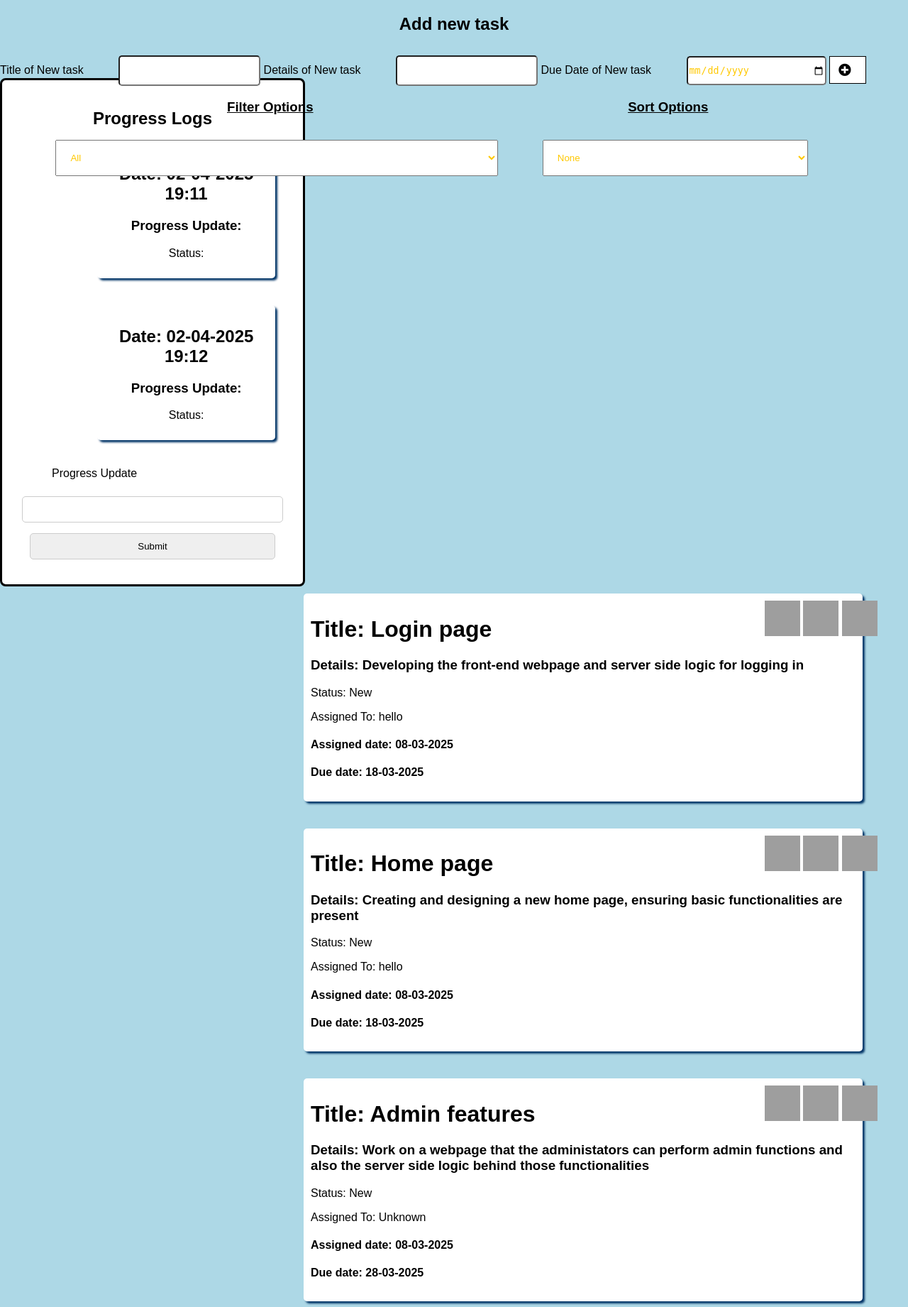
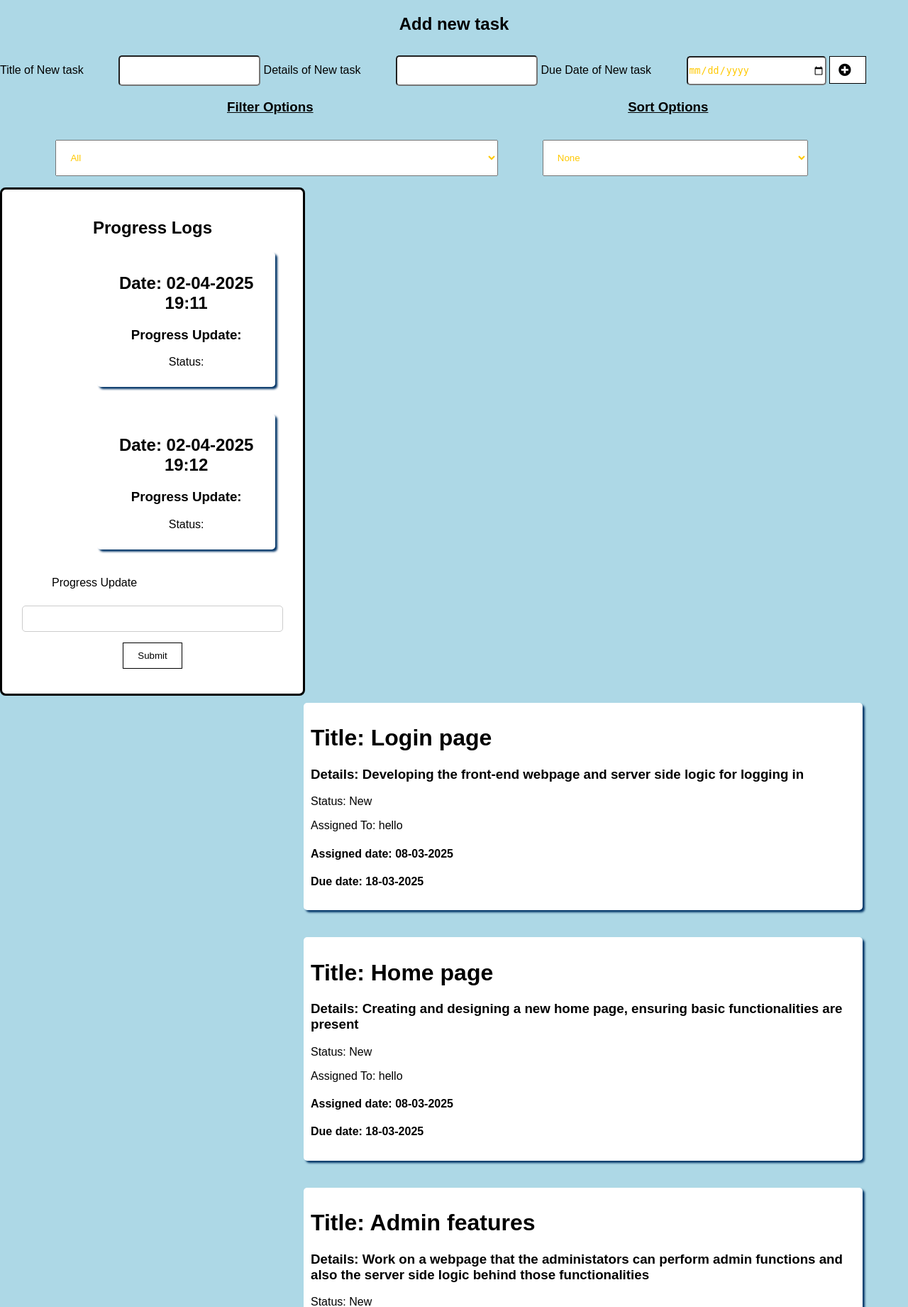
Before and after one commit to HasanBradfordUni/Enterprise-Pro-Coursework, a Flask app: page /tasks in a window 1280 px wide. Shown: the part 250-2091 px from the top of the page at 71% size. Run offline with Flask 3, Linux system fonts and the light colour scheme; data comes from the database, SQL or seed files in the repository; both versions use the stored data as it was after the commit; grey boxes are pictures that could not be loaded.

Commit message:
In collaboration with Hasan, worked on progress logs updates and supervisor/admin buttons on tasks page

```diff
--- a/Code/static/styles.css
+++ b/Code/static/styles.css
@@ -434,7 +434,6 @@ div.menuBar {
     text-align: center;
     margin-left: 0%;
     margin-right: auto;
-    margin-top: -12%;
     margin-bottom: 10px;
 }
 
--- a/Code/templates/tasks.html
+++ b/Code/templates/tasks.html
@@ -12,7 +12,6 @@
     <link href="https://fonts.googleapis.com/css2?family=Poppins&display=swap" rel="stylesheet">
     <!-- Font Awesome cdn css -->
     <link rel="stylesheet" href="https://cdnjs.cloudflare.com/ajax/libs/font-awesome/5.15.3/css/all.min.css" integrity="sha512-iBBXm8fW90+nuLcSKlbmrPcLa0OT92xO1BIsZ+ywDWZCvqsWgccV3gFoRBv0z+8dLJgyAHIhR35VZc2oM/gI1w==" crossorigin="anonymous" referrerpolicy="no-referrer" />
-    <link rel="stylesheet" href="./styles.css">
 <body>
     <header>
         <h1>Tasks to complete</h1>
@@ -78,14 +77,15 @@
             <br>
             {% endfor %}
         </div>
-        <form id="progresss-update-form" action="{{ url_for('update_progress', project_id=project[0], update='') }}" method="POST" enctype="multipart/form-data">
+        <form id="progress-update-form" action="{{ url_for('update_progress', project_id=project[0], update=' ') }}" method="POST" enctype="multipart/form-data">
             {{ form.hidden_tag() }}
+            <input type="hidden" id="project_id" name="project_id" value="{{ project[0] }}">
             <div class="form-group">
                 {{ form.progress_update.label }}<br>
                 {{ form.progress_update(size=40) }}
             </div>
             <div class="form-group">
-                {{ form.submit() }}
+                <button type="submit" class="btn btn-primary">Submit</button>
             </div>
         </form>
     </section>
@@ -96,10 +96,10 @@
         {% endif %}
         {% for task in tasks %}
         <div class="task-box" data-task-id="{{ task[0] }}">
-            <div class="icons">
-                <img src="https://i.ibb.co/nNkRC080/delete-icon-png-12.png" alt="delete-icon-png-12" border="0">
-                <img src="https://i.ibb.co/GvgwL378/edit-icon-image-29.png" alt="edit-icon-image-29" border="0">
-                <img src="https://i.ibb.co/35vt9Zwk/person-outline-icon-1.png" alt="person-outline-icon-1" border="0">
+            <div class="icons" id="admin-buttons">
+                <img src="https://i.ibb.co/nNkRC080/delete-icon-png-12.png" alt="delete-icon-png-12" id="delete-button" style="display: none;">
+                <img src="https://i.ibb.co/GvgwL378/edit-icon-image-29.png" alt="edit-icon-image-29" id="edit-button" style="display: none;">
+                <img src="https://i.ibb.co/35vt9Zwk/person-outline-icon-1.png" alt="person-outline-icon-1" id="assignment-button" style="display: none;">
             </div>
             <h1>Title: {{ task[1] }}</h1>
             <h3>Details: {{ task[2] }} </h3>
@@ -117,12 +117,37 @@
         const form = document.getElementById('progresss-update-form');
         form.addEventListener('submit', function(event) {
             event.preventDefault();
-            const projectId = document.getElementById('project_id').value;
+
             const progressUpdate = form.querySelector('input[name="progress_update"]').value;
-            action_url = form.action.replace('update=', `update=${progressUpdate}`);
-            form.action = action_url;
+
+            if (!progressUpdate.trim()) {
+                alert("Please enter a progress update.");
+                return;
+            }
+
+            action_url = form.action.replace("update=' '", `update=${encodeURIComponent(progressUpdate)}`);
+            form.action = actionUrl;
+
+            console.log("Submitting to:", form.action);
             form.submit();
         });
+
+        fetch("{{ url_for('get_user_status') }}")
+            .then(response => response.json())
+            .then(data => {
+                const userRole = data[2];
+                const adminButtons = document.querySelectorAll('#admin-buttons');
+                adminButtons.forEach(buttonContainer => {
+                    if (userRole === 'admin') {
+                        buttonContainer.style.display = 'block';
+                    } else if (userRole === 'supervisor') {
+                        const editButton = buttonContainer.querySelector('#edit-button');
+                        const assignButton = buttonContainer.querySelector('#assignment-button');
+                        if (editButton) editButton.style.display = 'inline';
+                        if (assignButton) assignButton.style.display = 'inline';
+                    }
+                });
+            });
 
         const filterDropdown = document.getElementById('filter-options');
         const sortDropdown = document.getElementById('sorting-options');
```
Also changed, not shown: Code/database.db.
